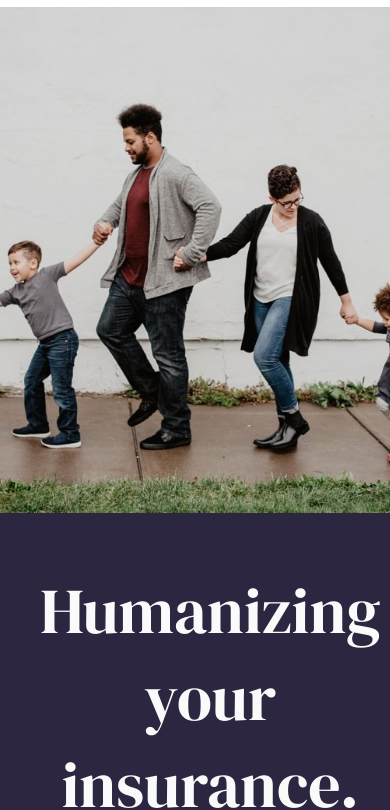
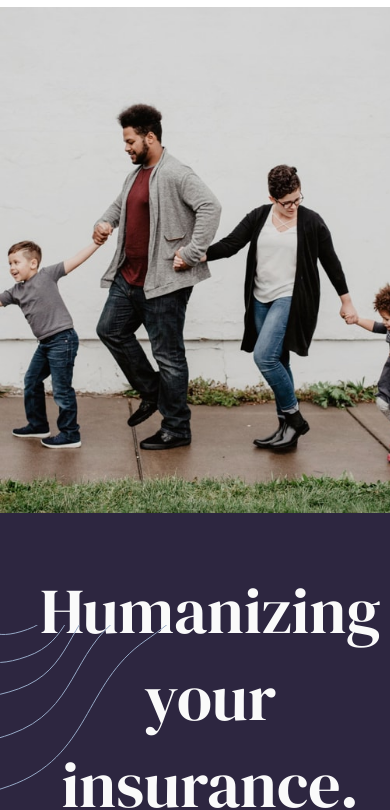
Before and after one commit to LiedsonFranco/insure-landing, a plain HTML site: page index.html in a window 390 px wide. Shown: the part 48-858 px from the top of the page. Drawn offline with Linux system fonts and the light colour scheme.

Commit message:
Update style.css

```diff
--- a/css/style.css
+++ b/css/style.css
@@ -5,21 +5,33 @@
 }
 body{
     font-family: "Karla", sans-serif;
+    height: 100vh;
     font-weight: 400;
 }
+body::after {
+    position:absolute;
+    content: url(../images/bg-pattern-intro-left-desktop.svg);
+    top: 555px;
+  }
 nav{
     width: 80%;
     margin: 10px auto;
     display: flex;
     justify-content: space-between;
     align-items: center;
-    text-transform: uppercase   ;
+    text-transform: uppercase;
+    font-weight: bold;
+    color: hsl(256, 26%, 20%);
+    z-index: 100;
 }
 nav ul{
     list-style: none;
     display: flex;
     align-items: center;
     gap: 30px;
+}
+nav a{
+    color: hsl(256, 26%, 20%);
 }
 p,a{
     margin: 10px 0;
@@ -31,7 +43,7 @@ a{
     transition: all 300ms;
 }
 a:hover{
-    color: hsl(256, 26%, 20%);
+    color: hsl(273, 4%, 51%);
     font-weight: 700;
 }
 h1{
@@ -40,13 +52,16 @@ h1{
 h2{
     font-size: 3rem;
 }
+h3{
+    font-size: 2rem;
+}
 h1,h2,h3{
     font-family: "DM Serif Display", serif;
     font-weight: 400;
 }
 .row{
     width: 150px;
-    height: 1px;
+    height: 2px;
     background-color: hsl(273, 4%, 51%);
     position: relative;
     top: -50px;
@@ -73,9 +88,9 @@ h1,h2,h3{
 }
 .hero{
     background-color:  hsl(256, 26%, 20%);
-    background-repeat: no-repeat;
     color: hsl(0, 0%, 98%);
     margin-bottom: 300px;
+    position: relative;
 }
 .hero > .content{
     width: 80%;
@@ -89,6 +104,13 @@ h1,h2,h3{
 }
 .hero .text{
     padding: 40px;
+}
+.hero::after {
+    position: absolute;
+    content: url(../images/bg-pattern-intro-right-desktop.svg);
+    top: -80px;
+    right: 0;
+    z-index: 1;
 }
 .hero > .content .image{
     position: relative;
@@ -176,6 +198,14 @@ nav button{
 }
 
 @media(max-width: 980px){
+    body{
+        height: 100%;
+    }
+    body::after {
+        position:absolute;
+        content: url(../images/bg-pattern-intro-left-mobile.svg);
+        top: 673px;
+      }
     nav ul{
         display: none;
     }
@@ -229,6 +259,12 @@ nav button{
     .hero .row{
         display: none;
     }
+    .hero::after {
+        position: absolute;
+        content: url(../images/bg-pattern-intro-right-mobile.svg);
+        top: 900px;
+        right: 0;
+        }
     .services{
         flex-direction: column;
         align-items: center;
```
